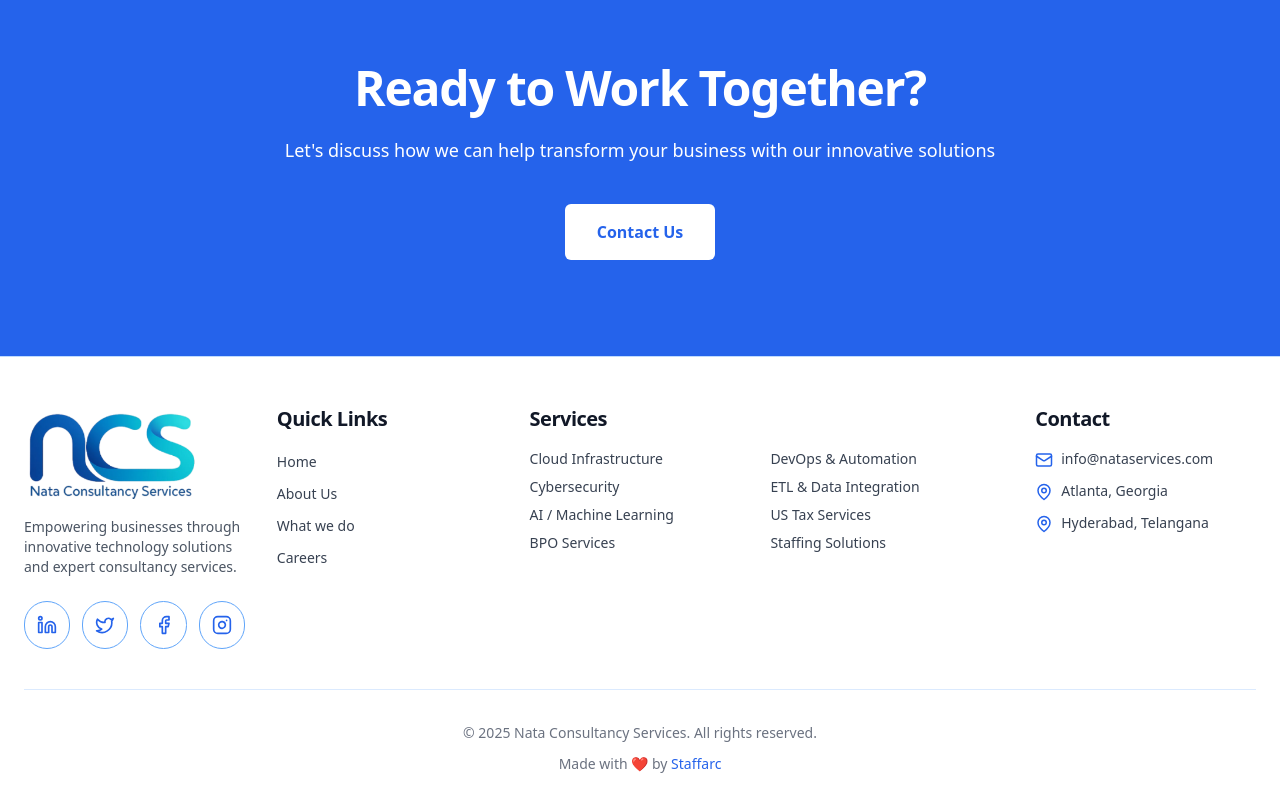
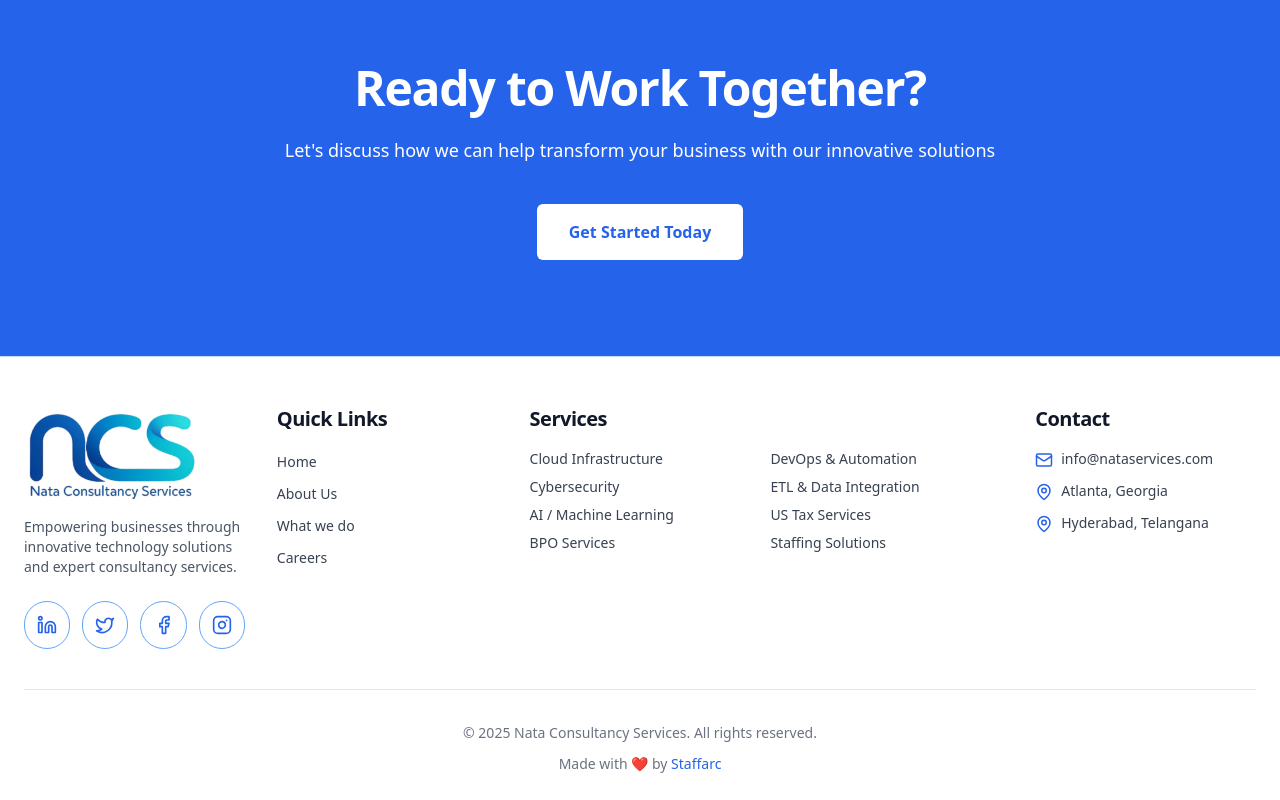
Before and after one commit to servicesnata-cell/natasite, a React (Vite) app: page /about in a window 1280 px wide. Shown: the part 1556-2356 px from the top of the page. Built offline with nearby package versions, Linux system fonts and the light colour scheme.

Commit message:
asdwwwq0012

```diff
--- a/src/pages/About.tsx
+++ b/src/pages/About.tsx
@@ -58,14 +58,12 @@ export default function About() {
       Let's discuss how we can help transform your business with our innovative solutions
     </p>
 
-    <div className="flex flex-col sm:flex-row gap-2 sm:gap-3 md:gap-4 justify-center">
-      <Link
-        to="/contact"
-        className="inline-flex items-center gap-2 px-6 sm:px-8 py-3 sm:py-4 bg-white text-blue-600 font-semibold rounded-md hover:bg-gray-100 transition-colors text-sm sm:text-base min-h-[44px]"
-      >
-        Contact Us
-      </Link>
-    </div>
+<Link
+            to="/contact"
+            className="inline-flex items-center gap-2 px-4 sm:px-6 md:px-8 py-2.5 sm:py-3 md:py-4 bg-white text-blue-600 font-semibold rounded-md hover:bg-gray-100 transition-colors text-xs sm:text-sm md:text-base min-h-[44px] w-full sm:w-auto justify-center"
+          >
+            Get Started Today
+          </Link>
   </div>
 </section>
 </div>
```
